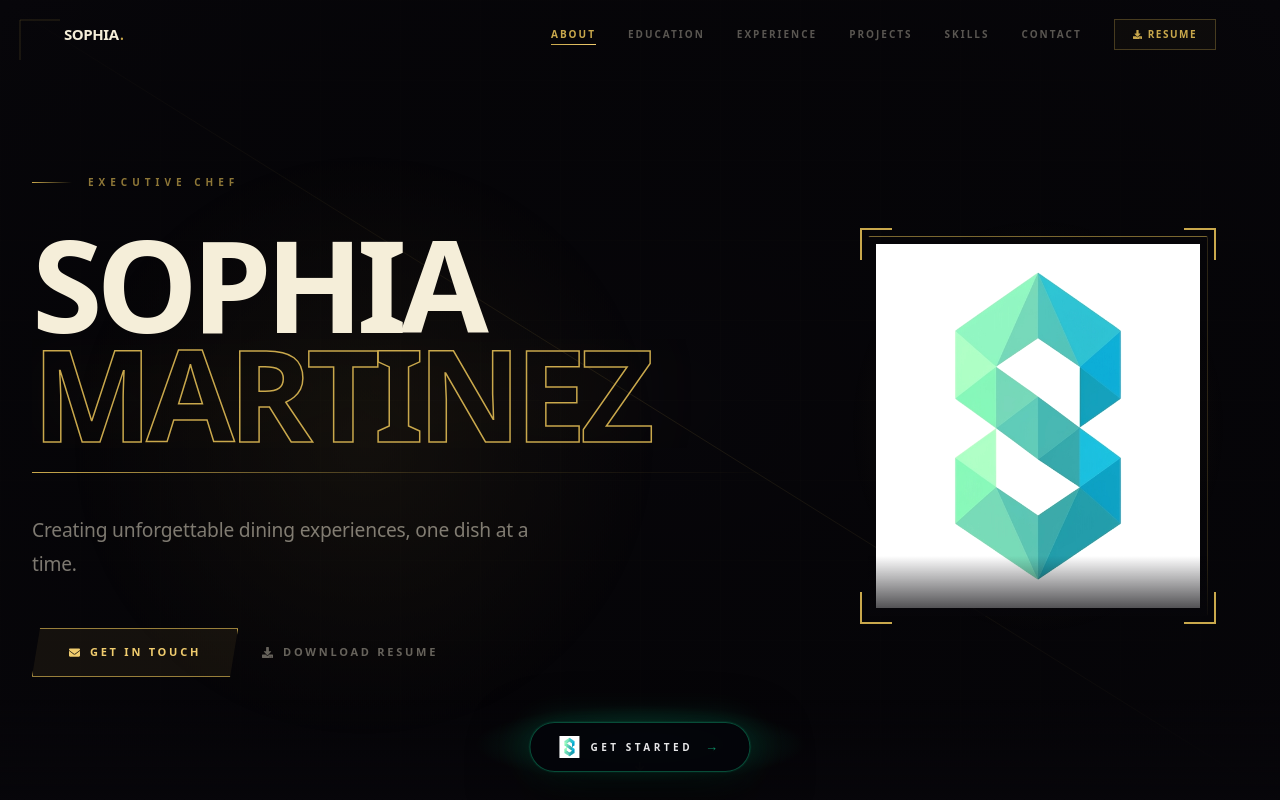
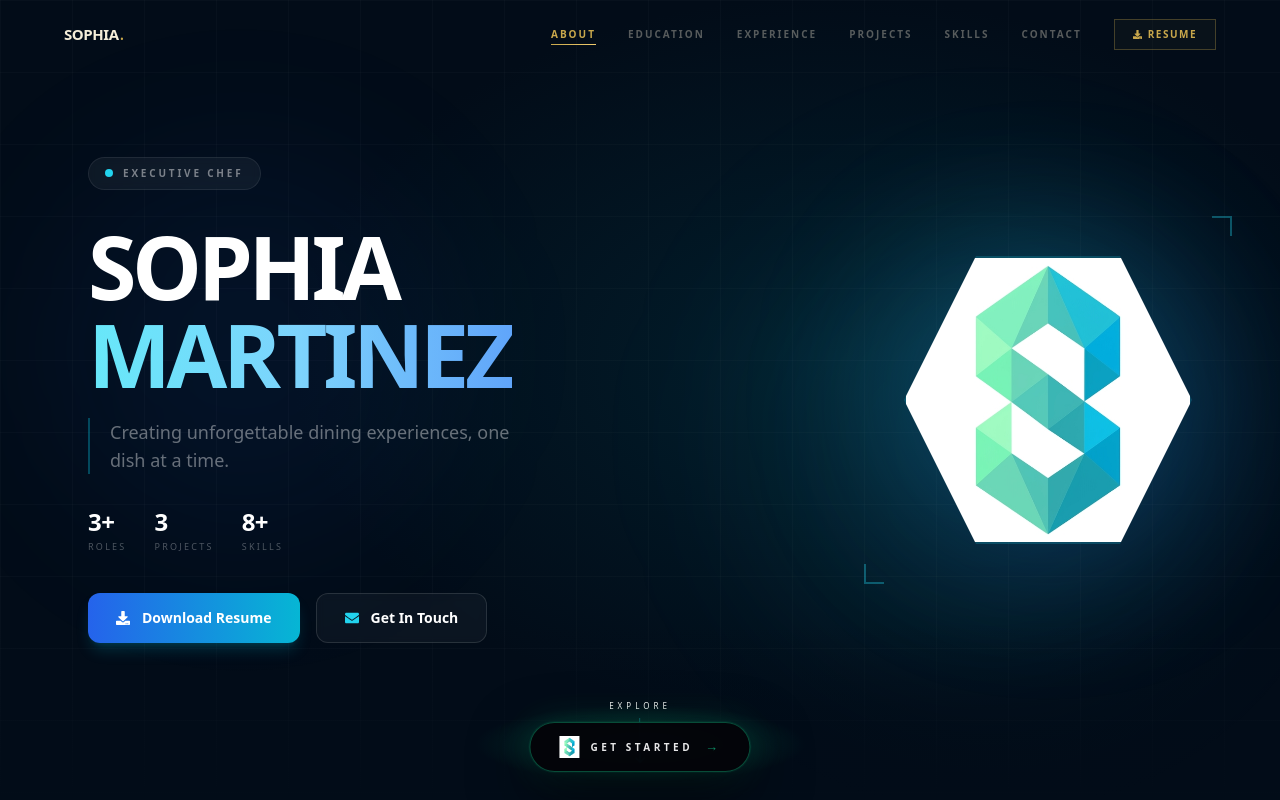
Before and after one commit to salienceenterprises-lab/portfolio-f2365, a Next.js app: page /portfolio-f2365/ in a window 1280 px wide. Shown: the top 800 px of the page. Built offline with nearby package versions, Linux system fonts and the light colour scheme.

Commit message:
Update app/components/hero.jsx via Portfolio SaaS

```diff
--- a/app/components/hero.jsx
+++ b/app/components/hero.jsx
@@ -3,207 +3,178 @@ import React from "react";
 import { motion } from "framer-motion";
 import { FaEnvelope, FaDownload, FaArrowDown } from "react-icons/fa";
 
-// ── Gilded Noir ─ bg:#07060a · gold:#c9a84c · hi-gold:#f0cc6e · cream:#f5eed9
+export default function PortfolioHero({ data }) {
 
-export default function PortfolioHero({ data }) {
-  const hasPhoto  = !!data?.heroImageBase64;
-  const firstName = data?.name?.split(" ")[0] ?? "";
-  const restName  = data?.name?.split(" ").slice(1).join(" ") ?? "";
-
-  const scrollTo = (id) => {
-    const el = document.getElementById(id);
-    if (el) window.scrollTo({ top: el.offsetTop - 72, behavior: "smooth" });
+  const scrollToContact = () => {
+    const el = document.getElementById("contact");
+    if (el) el.scrollIntoView({ behavior: "smooth" });
   };
 
+  const stats = [
+    data?.experience?.length > 0 && { value: `${data.experience.length}+`, label: "Roles" },
+    data?.projects?.length > 0  && { value: `${data.projects.length}`,   label: "Projects" },
+    data?.skills?.length > 0    && { value: `${data.skills.length}+`,    label: "Skills" },
+  ].filter(Boolean);
+
   return (
-    <section id="hero" style={{ position:"relative", minHeight:"100vh", background:"#07060a", display:"flex", alignItems:"center", overflow:"hidden" }}>
-      <style>{`
-        @keyframes gn-drift { 0%,100%{transform:translateY(0);} 50%{transform:translateY(-20px);} }
-        @keyframes gn-spin  { from{transform:rotate(0deg);} to{transform:rotate(360deg);} }
-        @keyframes gn-orbit { from{transform:rotate(0deg) translateX(58px) rotate(0deg);} to{transform:rotate(360deg) translateX(58px) rotate(-360deg);} }
-        @keyframes gn-bob   { 0%,100%{transform:translateY(0);} 50%{transform:translateY(7px);} }
-        @keyframes gn-shimmer { 0%,100%{opacity:0.4;} 50%{opacity:1;} }
-        @keyframes gn-line-grow { from{transform:scaleX(0);} to{transform:scaleX(1);} }
-        .gn-cta-primary {
-          display:inline-flex; align-items:center; gap:10px; cursor:pointer;
-          padding:15px 36px; border:1px solid #c9a84c;
-          background:rgba(201,168,76,0.08); color:#f0cc6e;
-          font-size:11px; font-weight:800; letter-spacing:0.25em; text-transform:uppercase;
-          text-decoration:none;
-          transition:all 0.25s ease;
-          clip-path:polygon(8px 0%, 100% 0%, calc(100% - 8px) 100%, 0% 100%);
-        }
-        .gn-cta-primary:hover { background:rgba(201,168,76,0.18); box-shadow:0 0 40px rgba(201,168,76,0.2); color:#fff8e7; }
-        .gn-cta-secondary {
-          display:inline-flex; align-items:center; gap:10px; cursor:pointer; background:none; border:none;
-          color:rgba(245,238,217,0.4); font-size:11px; font-weight:700; letter-spacing:0.25em; text-transform:uppercase;
-          transition:color 0.2s; padding:0;
-        }
-        .gn-cta-secondary:hover { color:rgba(245,238,217,0.8); }
-        .gn-scroll-btn { background:none; border:none; cursor:pointer; display:flex; flex-direction:column; align-items:center; gap:6px; animation:gn-bob 2.5s ease-in-out infinite; }
-      `}</style>
+    <section id="hero" className="relative min-h-screen flex items-center justify-center overflow-hidden bg-[#020c18]">
 
-      {/* ── Gold-leaf geometric SVG background ── */}
-      <svg style={{ position:"absolute", inset:0, width:"100%", height:"100%", pointerEvents:"none" }} xmlns="http://www.w3.org/2000/svg">
-        {/* Fine grid lines */}
-        <defs>
-          <pattern id="gn-grid" width="80" height="80" patternUnits="userSpaceOnUse">
-            <path d="M 80 0 L 0 0 0 80" fill="none" stroke="rgba(201,168,76,0.04)" strokeWidth="0.5"/>
-          </pattern>
-          <radialGradient id="gn-vignette" cx="50%" cy="50%" r="70%">
-            <stop offset="0%" stopColor="transparent"/>
-            <stop offset="100%" stopColor="#07060a" stopOpacity="0.9"/>
-          </radialGradient>
-          <linearGradient id="gn-diag" x1="0%" y1="0%" x2="100%" y2="100%">
-            <stop offset="0%" stopColor="#c9a84c" stopOpacity="0"/>
-            <stop offset="50%" stopColor="#c9a84c" stopOpacity="0.12"/>
-            <stop offset="100%" stopColor="#c9a84c" stopOpacity="0"/>
-          </linearGradient>
-        </defs>
-        <rect width="100%" height="100%" fill="url(#gn-grid)"/>
-        <rect width="100%" height="100%" fill="url(#gn-vignette)"/>
-        {/* Diagonal gold accent line */}
-        <line x1="0" y1="0" x2="100%" y2="100%" stroke="url(#gn-diag)" strokeWidth="1"/>
-        {/* Corner decorative marks */}
-        <g stroke="#c9a84c" strokeWidth="1" strokeOpacity="0.25" fill="none">
-          <path d="M 60 20 L 20 20 L 20 60" style={{ animation:"gn-shimmer 4s ease-in-out infinite" }}/>
-          <path d="M calc(100% - 60px) 20 L calc(100% - 20px) 20 L calc(100% - 20px) 60" style={{ animation:"gn-shimmer 4s 1s ease-in-out infinite" }}/>
-          <path d="M 20 calc(100% - 60px) L 20 calc(100% - 20px) L 60 calc(100% - 20px)" style={{ animation:"gn-shimmer 4s 2s ease-in-out infinite" }}/>
-          <path d="M calc(100% - 20px) calc(100% - 60px) L calc(100% - 20px) calc(100% - 20px) L calc(100% - 60px) calc(100% - 20px)" style={{ animation:"gn-shimmer 4s 3s ease-in-out infinite" }}/>
-        </g>
-      </svg>
+      {/* ── Background layers ─────────────────────────────────────────── */}
+      <div className="absolute inset-0 z-0 pointer-events-none">
+        <div className="absolute inset-0 bg-[radial-gradient(ellipse_65%_70%_at_65%_45%,rgba(6,182,212,0.10)_0%,rgba(2,12,24,1)_65%)]" />
+        <div className="absolute inset-0 bg-[linear-gradient(to_right,rgba(255,255,255,0.018)_1px,transparent_1px),linear-gradient(to_bottom,rgba(255,255,255,0.018)_1px,transparent_1px)] bg-[size:72px_72px]" />
+      </div>
 
-      {/* Warm gold ambient glow */}
-      <div style={{ position:"absolute", top:"20%", left:hasPhoto?"5%":"50%", transform:hasPhoto?"none":"translateX(-50%)", width:"600px", height:"600px", borderRadius:"50%", background:"radial-gradient(circle, rgba(201,168,76,0.07) 0%, transparent 70%)", animation:"gn-drift 10s ease-in-out infinite", pointerEvents:"none" }} />
+      {/* Static depth blobs */}
+      <div className="absolute top-[20%] left-[4%] w-[380px] h-[380px] bg-blue-600/[0.07] rounded-full blur-[80px] pointer-events-none" />
+      <div className="absolute bottom-[15%] right-[4%] w-[480px] h-[480px] bg-cyan-400/[0.07] rounded-full blur-[80px] pointer-events-none" />
 
-      {/* ── Content ── */}
-      <div style={{
-        position:"relative", zIndex:10, maxWidth:"1280px", margin:"0 auto",
-        padding:"100px 2rem 3rem",
-        display:"grid",
-        gridTemplateColumns: hasPhoto ? "1fr 380px" : "1fr",
-        gap:"5rem", alignItems:"center", width:"100%",
-      }}>
-        {/* Left: editorial text block */}
-        <div>
-          {/* Overline */}
-          <motion.div initial={{ opacity:0, x:-20 }} animate={{ opacity:1, x:0 }} transition={{ duration:0.7 }} style={{ display:"flex", alignItems:"center", gap:"16px", marginBottom:"2.5rem" }}>
-            <div style={{ width:"40px", height:"1px", background:"linear-gradient(90deg, #c9a84c, transparent)", animation:"gn-line-grow 1s ease forwards" }} />
-            <span style={{ fontSize:"10px", fontWeight:800, letterSpacing:"0.5em", color:"rgba(201,168,76,0.7)", textTransform:"uppercase" }}>
-              {data?.title || "Portfolio"}
-            </span>
-          </motion.div>
+      {/* ── Main content grid ──────────────────────────────────────────── */}
+      <div className="relative z-20 max-w-6xl mx-auto px-6 w-full">
+        <div className={`grid gap-12 lg:gap-20 items-center min-h-screen py-28 ${data?.heroImageBase64 ? "grid-cols-1 lg:grid-cols-[1fr_400px]" : "grid-cols-1 max-w-3xl mx-auto w-full"}`}>
 
-          {/* Massive editorial headline */}
-          <div style={{ marginBottom:"2.5rem" }}>
-            {/* First name — cream, massive */}
-            <div style={{ overflow:"hidden" }}>
-              <motion.div initial={{ y:80, opacity:0 }} animate={{ y:0, opacity:1 }} transition={{ duration:0.8, delay:0.1 }}>
-                <span style={{
-                  display:"block",
-                  fontSize:"clamp(4rem, 10vw, 9rem)",
-                  fontWeight:900, lineHeight:0.85,
-                  letterSpacing:"-0.05em",
-                  color:"#f5eed9",
-                  textTransform:"uppercase",
-                }}>
-                  {firstName}
+          {/* LEFT — Identity */}
+          <div className={`flex flex-col justify-center order-2 lg:order-1 ${!data?.heroImageBase64 ? "items-center text-center" : ""}`}>
+
+            {/* Status badge */}
+            <motion.div
+              initial={{ opacity: 0, x: -24 }}
+              animate={{ opacity: 1, x: 0 }}
+              transition={{ duration: 0.7 }}
+              className="inline-flex items-center gap-3 mb-8 w-fit"
+            >
+              <div className="flex items-center gap-2.5 px-4 py-2 rounded-full bg-white/[0.05] border border-white/[0.08] backdrop-blur-sm">
+                <span className="relative flex h-2 w-2">
+                  <span className="animate-ping absolute inline-flex h-full w-full rounded-full bg-cyan-400 opacity-60" />
+                  <span className="relative inline-flex h-2 w-2 rounded-full bg-cyan-400" />
                 </span>
+                <span className="text-[10px] uppercase tracking-[0.28em] text-white/45 font-semibold">{data.title || "Available"}</span>
+              </div>
+            </motion.div>
+
+            {/* Name */}
+            <div className="mb-5 overflow-hidden">
+              <motion.div
+                initial={{ y: 80, opacity: 0 }}
+                animate={{ y: 0, opacity: 1 }}
+                transition={{ duration: 1, ease: [0.16, 1, 0.3, 1] }}
+              >
+                <h1 className="text-6xl sm:text-7xl lg:text-[88px] font-black tracking-tighter leading-[0.88]">
+                  <span className="text-white">{data.name?.split(" ")[0]}</span>
+                  <br />
+                  <span className="bg-gradient-to-r from-cyan-300 via-sky-300 to-blue-400 bg-clip-text text-transparent">
+                    {data.name?.split(" ").slice(1).join(" ")}
+                  </span>
+                </h1>
               </motion.div>
             </div>
 
-            {/* Last name — outlined gold */}
-            <div style={{ overflow:"hidden" }}>
-              <motion.div initial={{ y:80, opacity:0 }} animate={{ y:0, opacity:1 }} transition={{ duration:0.8, delay:0.25 }}>
-                <span style={{
-                  display:"block",
-                  fontSize:"clamp(4rem, 10vw, 9rem)",
-                  fontWeight:900, lineHeight:0.85,
-                  letterSpacing:"-0.05em",
-                  color:"transparent",
-                  WebkitTextStrokeWidth:"1.5px",
-                  WebkitTextStrokeColor:"#c9a84c",
-                  textTransform:"uppercase",
-                  filter:"drop-shadow(0 0 30px rgba(201,168,76,0.25))",
-                }}>
-                  {restName || firstName}
-                </span>
+            {/* Slogan */}
+            {data.sloganHeroSection && (
+              <motion.p
+                initial={{ opacity: 0, y: 16 }}
+                animate={{ opacity: 1, y: 0 }}
+                transition={{ duration: 0.8, delay: 0.3 }}
+                className={`text-base sm:text-lg text-white/40 max-w-md font-light leading-relaxed mb-8 ${data?.heroImageBase64 ? "border-l-[2px] border-cyan-500/35 pl-5" : ""}`}
+              >
+                {data.sloganHeroSection}
+              </motion.p>
+            )}
+
+            {/* Stats */}
+            {stats.length > 0 && (
+              <motion.div
+                initial={{ opacity: 0, y: 16 }}
+                animate={{ opacity: 1, y: 0 }}
+                transition={{ duration: 0.6, delay: 0.45 }}
+                className={`flex gap-7 mb-10 ${!data?.heroImageBase64 ? "justify-center" : ""}`}
+              >
+                {stats.map((s, i) => (
+                  <div key={i} className="flex flex-col gap-0.5">
+                    <span className="text-2xl font-black text-white tracking-tight">{s.value}</span>
+                    <span className="text-[9px] uppercase tracking-[0.25em] text-white/30 font-medium">{s.label}</span>
+                  </div>
+                ))}
               </motion.div>
-            </div>
+            )}
 
-            {/* Thin gold rule */}
-            <motion.div initial={{ scaleX:0 }} animate={{ scaleX:1 }} transition={{ duration:1, delay:0.5 }}
-              style={{ height:"1px", background:"linear-gradient(90deg, #c9a84c, rgba(201,168,76,0.2), transparent)", marginTop:"1.5rem", transformOrigin:"left" }} />
+            {/* CTAs */}
+            <motion.div
+              initial={{ opacity: 0, y: 20 }}
+              animate={{ opacity: 1, y: 0 }}
+              transition={{ duration: 0.5, delay: 0.6 }}
+              className={`flex flex-wrap gap-4 ${!data?.heroImageBase64 ? "justify-center" : ""}`}
+            >
+              {data?.resumeBase64 && (
+                <motion.a
+                  whileHover={{ scale: 1.04, boxShadow: "0 0 40px rgba(6,182,212,0.28)" }}
+                  whileTap={{ scale: 0.96 }}
+                  href={`data:application/pdf;base64,${data.resumeBase64}`}
+                  download={`${data.name || "Resume"}.pdf`}
+                  className="group flex items-center gap-3 px-7 py-3.5 bg-gradient-to-r from-blue-600 to-cyan-500 text-white text-sm font-bold rounded-xl shadow-lg shadow-cyan-500/20 transition-all duration-300"
+                >
+                  <FaDownload className="w-3.5 h-3.5 group-hover:-translate-y-0.5 transition-transform duration-200" />
+                  Download Resume
+                </motion.a>
+              )}
+              <motion.button
+                whileHover={{ scale: 1.04 }}
+                whileTap={{ scale: 0.96 }}
+                onClick={scrollToContact}
+                className="group flex items-center gap-3 px-7 py-3.5 border border-white/[0.12] hover:border-cyan-500/40 bg-white/[0.04] hover:bg-cyan-500/[0.08] text-white text-sm font-bold rounded-xl backdrop-blur-sm transition-all duration-300"
+              >
+                <FaEnvelope className="w-3.5 h-3.5 text-cyan-400" />
+                Get In Touch
+              </motion.button>
+            </motion.div>
           </div>
 
-          {/* Tagline */}
-          <motion.p initial={{ opacity:0 }} animate={{ opacity:1 }} transition={{ duration:1, delay:0.6 }}
-            style={{ fontSize:"clamp(1rem, 1.8vw, 1.2rem)", fontWeight:300, color:"rgba(245,238,217,0.5)", maxWidth:"520px", lineHeight:1.75, marginBottom:"3rem", letterSpacing:"-0.01em" }}>
-            {data?.sloganHeroSection || data?.bio?.slice(0, 120)}
-          </motion.p>
+          {/* RIGHT — Profile Photo */}
+          <div className="flex justify-center lg:justify-end items-center order-1 lg:order-2">
+            <div className="relative">
+              {/* Corner accent marks */}
+              <div className="absolute -top-10 -right-10 w-5 h-5 border-t-[2px] border-r-[2px] border-cyan-400/35 pointer-events-none" />
+              <div className="absolute -bottom-10 -left-10 w-5 h-5 border-b-[2px] border-l-[2px] border-cyan-400/35 pointer-events-none" />
 
-          {/* CTAs */}
-          <motion.div initial={{ opacity:0, y:20 }} animate={{ opacity:1, y:0 }} transition={{ duration:0.6, delay:0.8 }}
-            style={{ display:"flex", flexWrap:"wrap", gap:"1.5rem", alignItems:"center" }}>
-            <button onClick={() => scrollTo("contact")} className="gn-cta-primary">
-              <FaEnvelope style={{ fontSize:"11px" }} /> Get In Touch
-            </button>
-            {data?.resumeBase64 && (
-              <a href="/resume.pdf" download="Resume.pdf" className="gn-cta-secondary">
-                <FaDownload style={{ fontSize:"11px" }} /> Download Resume
-              </a>
-            )}
-          </motion.div>
+              {/* Photo or placeholder */}
+              {data?.heroImageBase64 ? (
+                <motion.div
+                  initial={{ opacity: 0, scale: 0.75 }}
+                  animate={{ opacity: 1, scale: 1 }}
+                  transition={{ duration: 1, delay: 0.25, type: "spring", stiffness: 80, damping: 18 }}
+                  className="relative w-52 h-52 sm:w-64 sm:h-64 lg:w-72 lg:h-72"
+                >
+                  {/* Glow halo */}
+                  <div className="absolute inset-0 bg-gradient-to-br from-cyan-400/25 to-blue-600/25 rounded-full blur-3xl scale-110 pointer-events-none" />
+                  {/* Hexagonal frame */}
+                  <div
+                    className="relative w-full h-full overflow-hidden border-[2px] border-cyan-400/20 shadow-[0_0_80px_rgba(6,182,212,0.18)]"
+                    style={{ clipPath: "polygon(25% 0%, 75% 0%, 100% 50%, 75% 100%, 25% 100%, 0% 50%)" }}
+                  >
+                    <img src={data.heroImageBase64} alt={data.name} className="w-full h-full object-cover" />
+                    <div className="absolute inset-0 bg-gradient-to-br from-cyan-400/08 via-transparent to-blue-600/08" />
+                  </div>
+                </motion.div>
+              ) : null}
+            </div>
+          </div>
         </div>
-
-        {/* Right: photo with gold frame */}
-        {hasPhoto && (
-          <motion.div initial={{ opacity:0, scale:0.9 }} animate={{ opacity:1, scale:1 }} transition={{ duration:0.9, delay:0.35 }}
-            style={{ position:"relative", flexShrink:0 }}
-            className="hidden md:block"
-          >
-            {/* Outer gold border frame (square/angular) */}
-            <div style={{ position:"relative", width:"340px", height:"380px" }}>
-              {/* Corner accents */}
-              <div style={{ position:"absolute", top:"-8px", left:"-8px", width:"32px", height:"32px", borderTop:"2px solid #c9a84c", borderLeft:"2px solid #c9a84c", zIndex:3 }} />
-              <div style={{ position:"absolute", top:"-8px", right:"-8px", width:"32px", height:"32px", borderTop:"2px solid #c9a84c", borderRight:"2px solid #c9a84c", zIndex:3 }} />
-              <div style={{ position:"absolute", bottom:"-8px", left:"-8px", width:"32px", height:"32px", borderBottom:"2px solid #c9a84c", borderLeft:"2px solid #c9a84c", zIndex:3 }} />
-              <div style={{ position:"absolute", bottom:"-8px", right:"-8px", width:"32px", height:"32px", borderBottom:"2px solid #c9a84c", borderRight:"2px solid #c9a84c", zIndex:3 }} />
-
-              {/* Gold glow behind photo */}
-              <div style={{ position:"absolute", inset:"-20px", background:"radial-gradient(ellipse, rgba(201,168,76,0.12) 0%, transparent 70%)", borderRadius:"4px", animation:"gn-drift 8s ease-in-out infinite", zIndex:0 }} />
-
-              {/* Spin ring */}
-              <div style={{ position:"absolute", inset:0, border:"1px solid transparent", borderTopColor:"rgba(201,168,76,0.6)", borderRightColor:"rgba(201,168,76,0.2)", borderRadius:"2px", animation:"gn-spin 12s linear infinite", zIndex:1 }} />
-
-              {/* Photo */}
-              <img src={data.heroImageBase64} alt={data.name} style={{
-                position:"absolute", inset:"8px",
-                width:"calc(100% - 16px)", height:"calc(100% - 16px)",
-                objectFit:"cover", display:"block", zIndex:2,
-                filter:"sepia(0.1) contrast(1.05)",
-              }} />
-
-              {/* Gold foil overlay strip */}
-              <div style={{ position:"absolute", bottom:0, left:0, right:0, height:"60px", background:"linear-gradient(to top, rgba(7,6,10,0.8), transparent)", zIndex:3, display:"flex", alignItems:"flex-end", padding:"12px 14px" }}>
-                <span style={{ fontSize:"10px", fontWeight:700, letterSpacing:"0.3em", color:"rgba(201,168,76,0.8)", textTransform:"uppercase" }}>{data.location || ""}</span>
-              </div>
-            </div>
-          </motion.div>
-        )}
       </div>
 
+      {/* Bottom fade */}
+      <div className="absolute bottom-0 left-0 right-0 h-44 bg-gradient-to-t from-[#020c18] to-transparent z-10 pointer-events-none" />
+
       {/* Scroll cue */}
-      <motion.div initial={{ opacity:0 }} animate={{ opacity:1 }} transition={{ delay:2 }}
-        style={{ position:"absolute", bottom:"2rem", left:"50%", transform:"translateX(-50%)", zIndex:10 }}>
-        <button className="gn-scroll-btn" onClick={() => scrollTo("about")}>
-          <span style={{ fontSize:"9px", letterSpacing:"0.4em", color:"rgba(201,168,76,0.4)", textTransform:"uppercase", fontWeight:700 }}>Scroll</span>
-          <FaArrowDown style={{ color:"rgba(201,168,76,0.4)", fontSize:"11px" }} />
-        </button>
+      <motion.div
+        initial={{ opacity: 0 }}
+        animate={{ opacity: 1 }}
+        transition={{ delay: 1.8 }}
+        className="absolute bottom-9 left-1/2 -translate-x-1/2 z-20 flex flex-col items-center gap-1.5"
+      >
+        <span className="text-[8px] uppercase tracking-[0.5em] text-white/18 font-medium">Explore</span>
+        <div className="w-px h-7 bg-gradient-to-b from-cyan-400/40 to-transparent" />
+        <FaArrowDown className="w-3 h-3 text-cyan-400/35" />
       </motion.div>
-
-      {/* Bottom fade */}
-      <div style={{ position:"absolute", bottom:0, left:0, right:0, height:"100px", background:"linear-gradient(to top, #07060a, transparent)", pointerEvents:"none" }} />
     </section>
   );
 }
```
